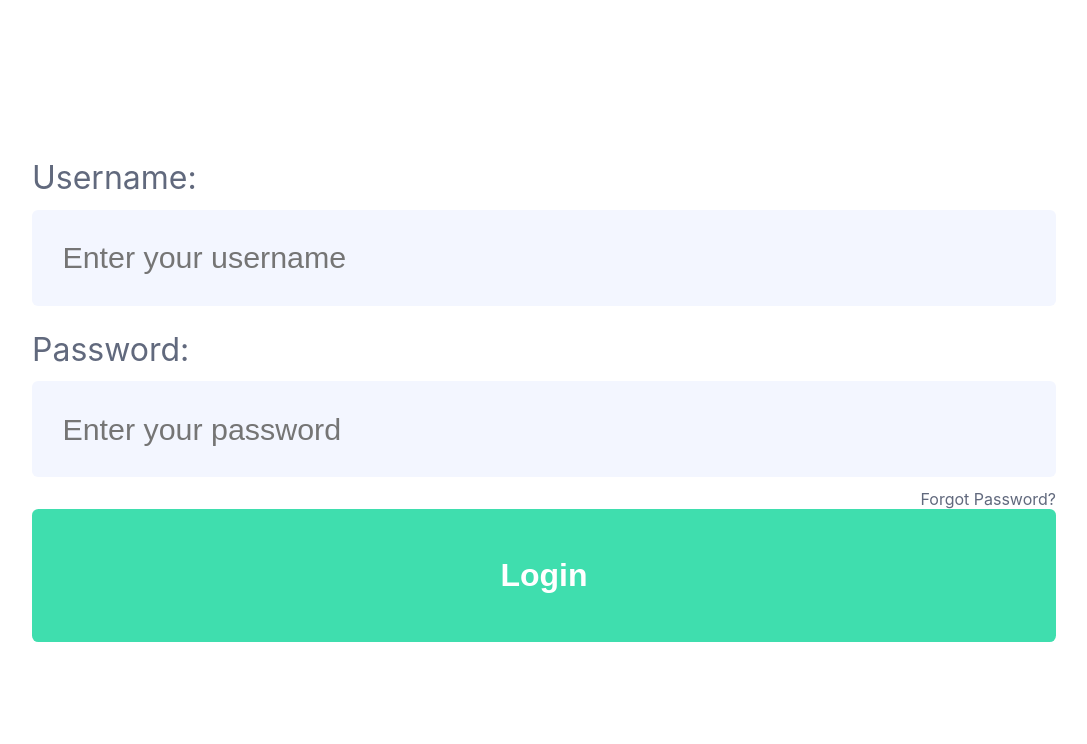
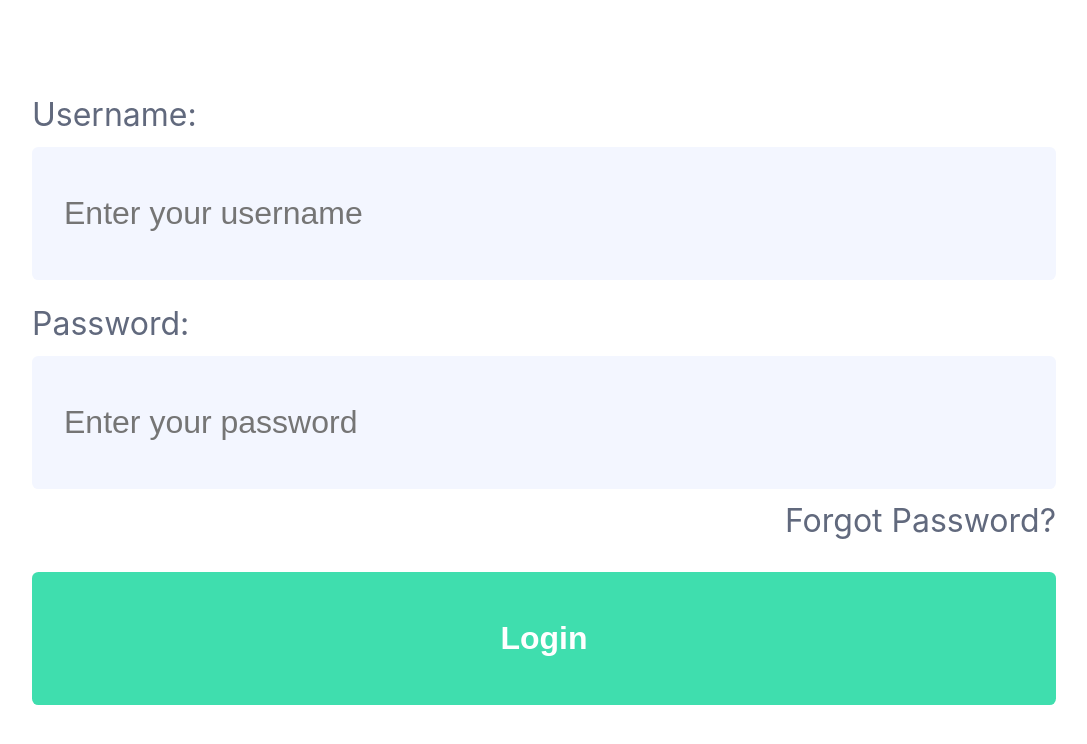
Before and after one commit to HKanwal/kapstone, a Next.js app in the folder src/next-app/: page /login in a window 1280 px wide. Shown: the top 744 px of the page, without its empty margins (96-1183 px from the left). Built offline with nearby package versions, Linux system fonts and the light colour scheme.

Commit message:
Pretiffy login page

```diff
--- a/src/next-app/styles/LoginPage.module.css
+++ b/src/next-app/styles/LoginPage.module.css
@@ -21,4 +21,6 @@
   width: 80%;
   text-align: right;
   color: var(--text-grey-color);
+  padding-bottom: 4vh;
+  font-size: 4vmin;
 }
--- a/src/next-app/styles/TextInput.module.css
+++ b/src/next-app/styles/TextInput.module.css
@@ -2,8 +2,9 @@
   background-color: var(--text-input-color);
   border: 0;
   padding-left: 1em;
-  padding-top: 1em;
-  padding-bottom: 1em;
+  padding-right: 1em;
+  padding-top: 1.5em;
+  padding-bottom: 1.5em;
   border-radius: 0.2em;
-  font-size: 3.8vmin;
+  font-size: 4vmin;
 }
```
